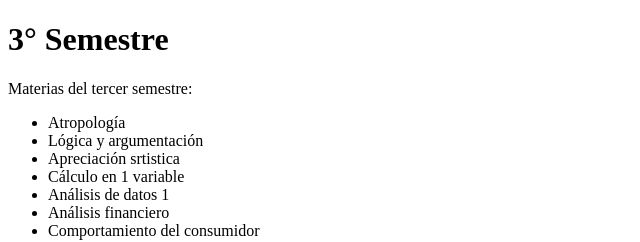
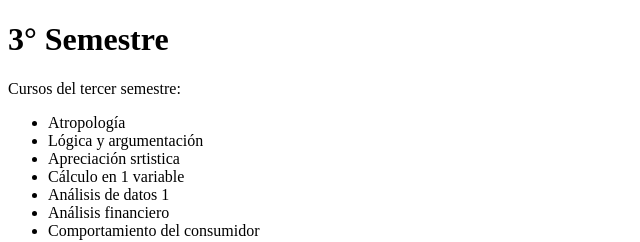
Before and after one commit to MichD331/Fernando-Casas-Gomez, a plain HTML site: page semestre3.html in a window 1280 px wide. Shown: the top 242 px of the page, 0-640 px from the left. Drawn offline with Linux system fonts and the light colour scheme.

Commit message:
Update semestre3.html

```diff
--- a/semestre3.html
+++ b/semestre3.html
@@ -10,7 +10,7 @@
     <h1>3° Semestre</h1>
   </header>
   <section>
-    <p>Materias del tercer semestre:</p>
+    <p>Cursos del tercer semestre:</p>
     <ul>
       <li>Atropología</li>
       <li>Lógica y argumentación</li>
```
